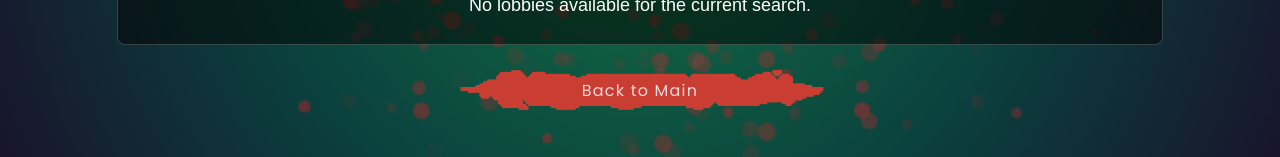
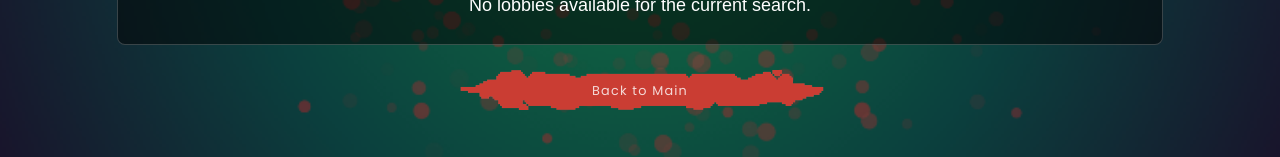
Before and after one commit to rgestudillo/cmsc137-finalproject, a React (Vite) app in the folder electron-app/: page /join-lobby in a window 1280 px wide. Shown: the part 534-691 px from the top of the page. Built offline with nearby package versions, Linux system fonts and the light colour scheme; a web font is replaced by a local one.

Commit message:
fixed button in lobbypage

```diff
--- a/electron-app/src/pages/LobbyPage.jsx
+++ b/electron-app/src/pages/LobbyPage.jsx
@@ -176,17 +176,7 @@ const LobbyPage = () => {
                 )}
             </div>
             <div className="button-background connect-server">
-                <button
-                    className="button-sample"
-                    onClick={() => navigate("/server-connected")}
-                    style={{
-                        fontSize: "20px",
-                        color: "#fff",
-                        border: "none",
-                        padding: "10px 20px",
-                        cursor: "pointer",
-                    }}
-                >
+                <button className="button-sample" onClick={() => navigate("/server-connected")}>
                     Back to Main
                 </button>
             </div>
```
